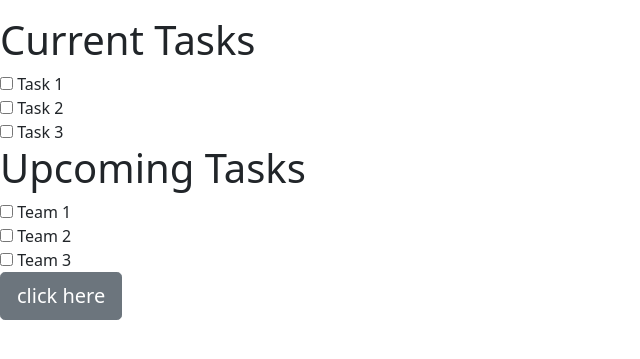
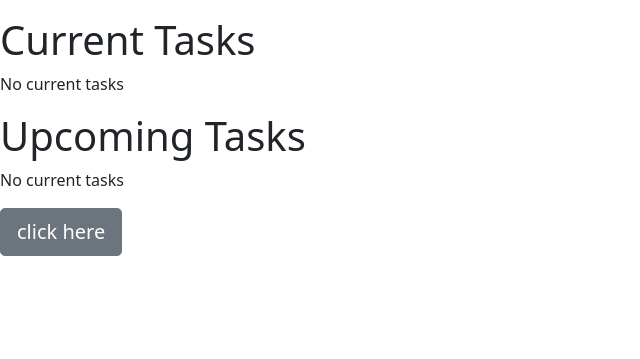
Before and after one commit to Ash281/5CCS2SEG-Team-Impala, a Django app: template tasks/templates/dashboard.html in a window 1280 px wide. Shown: the part 56-415 px from the top of the page, without its empty margins (0-640 px from the left). Run offline with Django 4.2, Linux system fonts and the light colour scheme; the template is opened without the code that fills it, so the values that code supplies are empty; some libraries are stand-ins or nearby versions.

Commit message:
Add priority and fix current task

```diff
--- a/tasks/forms.py
+++ b/tasks/forms.py
@@ -113,11 +113,12 @@ class SignUpForm(NewPasswordMixin, forms.ModelForm):
 class CreateTaskForm(forms.ModelForm):
     class Meta:
         model = Task
-        fields = ['task_title', 'task_description', 'due_date', 'assignees']
+        fields = ['task_title', 'task_description', 'due_date', 'assignees', 'priority']
         labels = {
             'task_title': 'Task title',
             'task_description': 'Task description',
             'due_date': 'Due date',
-            'assignees': 'Assign to'
+            'assignees': 'Assign to',
+            'priority': 'Priority'
         }
         widgets = { 'task_description': forms.Textarea(), 'due_date': forms.DateInput(attrs={'type': 'date'}) }
--- a/tasks/models.py
+++ b/tasks/models.py
@@ -44,10 +44,13 @@ class User(AbstractUser):
         return self.gravatar(size=60)
 
 class Task(models.Model):
+    PRIORITY_CHOICES = [ ('CR', 'Critical'), ('MD', 'Medium'), ('LW', 'Low'), ]
+
     task_title = models.CharField(max_length = 50, default='', blank=False, unique=True, validators=[MinLengthValidator(3, message="Title must be a minimum of 3 characters")])
     task_description = models.CharField(max_length = 500, default='', blank=False,  validators=[MinLengthValidator(10, message="Description must be a minimum of 10 characters")])
     due_date = models.DateField(default=datetime.date.today, validators=[validate_not_past_date])
     assignees = models.CharField(max_length = 50, default='')
+    priority = models.CharField(max_length=2, choices=PRIORITY_CHOICES)
     # assignees = forms.ModelMultipleChoiceField(
     #     queryset=TeamMember.objects.all(),
     #     widget=forms.CheckboxSelectMultiple(),  # Optional: For checkbox style selection
--- a/tasks/templates/dashboard.html
+++ b/tasks/templates/dashboard.html
@@ -48,41 +48,28 @@
 <div class = "col-sm-12 col-md-6">
   <div class="containers">
     <h1>Current Tasks</h1>
+    {% for task in first_three %}
     <div class="group">
-      <input type="checkbox" id="xd" />
-      <label for="xd">Task 1</label>
+        <input type="checkbox" id="task_{{ task.task_title }}" />
+        <label for="task_{{ task.task_title }}">{{ task.task_title }}</label>
     </div>
-
-    <div class="group">
-      <input type="checkbox" id="figma" />
-      <label for="figma">Task 2</label>
-    </div>
-
-    <div class="group">
-      <input type="checkbox" id="sketch" />
-      <label for="sketch">Task 3</label>
-    </div>
+  {% empty %}
+    <p>No current tasks</p>
+  {% endfor %}
   </div>
 </div>
 
 <div class = "col-sm-12  col-md-6">
   <div class="containers">
     <h1>Upcoming Tasks</h1>
-
+    {% for task in next_three %}
     <div class="group">
-      <input type="checkbox" id="s" />
-      <label for="s">Team 1</label>
+        <input type="checkbox" id="task_{{ task.task_title }}" />
+        <label for="task_{{ task.task_title }}">{{ task.task_title }}</label>
     </div>
-
-    <div class="group">
-      <input type="checkbox" id="ss" />
-      <label for="ss">Team 2</label>
-    </div>
-
-    <div class="group">
-      <input type="checkbox" id="sss" />
-      <label for="sss">Team 3</label>
-    </div>
+  {% empty %}
+    <p>No current tasks</p>
+  {% endfor %}
     <p>
       <a href='{% url 'create_task' %}' class="btn btn-lg btn-secondary">click here</a>
     </p>
```
Also changed, not shown: tasks/views.py (+5 -2 lines), tasks/migrations/0003_task_priority_alter_task_due_date_and_more.py (added).
